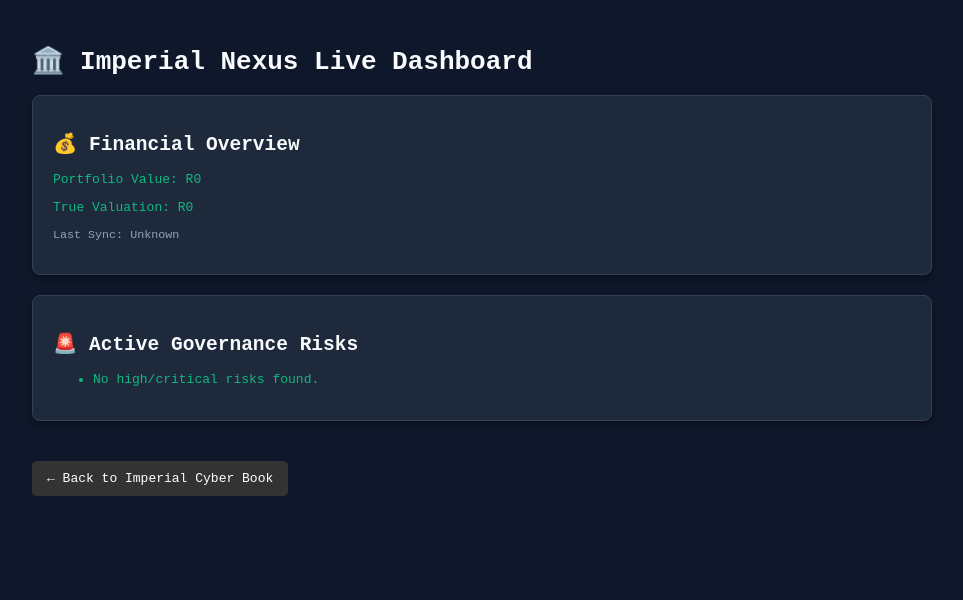
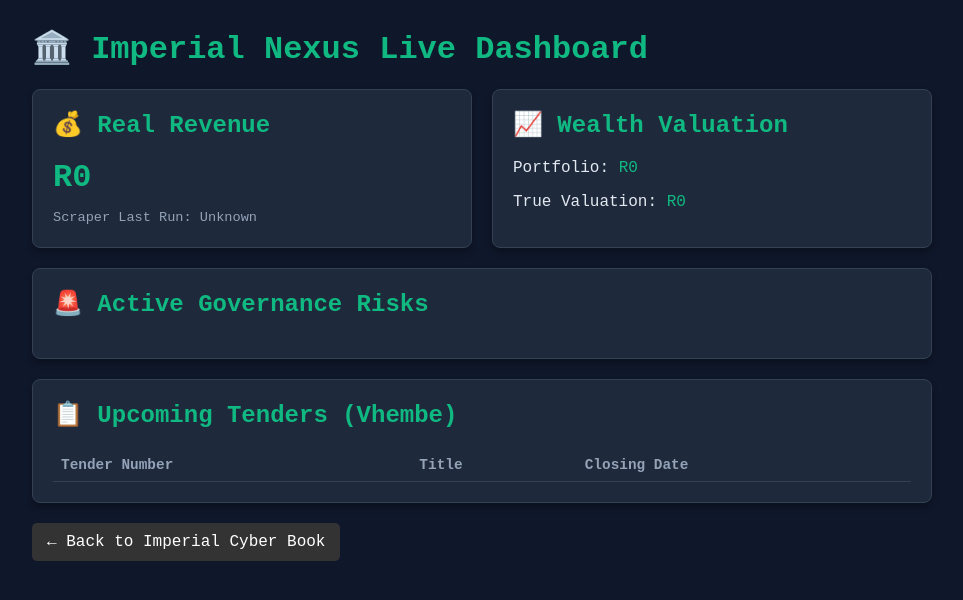
Before and after one commit to Humbulan/THE-IMPERIAL-CYBER-BOOK, a plain HTML site: page dashboard.html in a window 1280 px wide. Shown: the whole page, without its empty margins (158-1121 px from the left). Drawn offline with Linux system fonts and the light colour scheme.

Commit message:
Live Dashboard V2: Add Real Revenue and Tender Board

```diff
--- a/dashboard.html
+++ b/dashboard.html
@@ -5,12 +5,17 @@
     <meta name="viewport" content="width=device-width, initial-scale=1.0">
     <title>Imperial Nexus Dashboard</title>
     <style>
-        body { font-family: monospace; background: #0f172a; color: #10b981; padding: 20px; }
+        body { font-family: 'Courier New', monospace; background: #0f172a; color: #e2e8f0; padding: 20px; }
         .container { max-width: 900px; margin: auto; }
-        .card { background: #1e293b; padding: 20px; border-radius: 8px; border: 1px solid #334155; margin-bottom: 20px; box-shadow: 0 4px 6px rgba(0,0,0,0.3); }
-        h1, h2 { color: #f8fafc; }
+        .grid { display: grid; grid-template-columns: 1fr 1fr; gap: 20px; }
+        .card { background: #1e293b; padding: 20px; border-radius: 8px; border: 1px solid #334155; box-shadow: 0 4px 6px rgba(0,0,0,0.3); }
+        h1, h2 { color: #10b981; margin-top: 0; }
         .critical { color: #ef4444; font-weight: bold; }
         .high { color: #f59e0b; font-weight: bold; }
+        .money { font-size: 2em; color: #10b981; font-weight: bold; }
+        table { width: 100%; border-collapse: collapse; margin-top: 10px; font-size: 0.9em; }
+        th, td { text-align: left; padding: 8px; border-bottom: 1px solid #334155; }
+        th { color: #94a3b8; }
         .back-btn { display: inline-block; margin-top: 20px; padding: 10px 15px; background: #333; color: white; text-decoration: none; border-radius: 5px; }
     </style>
 </head>
@@ -18,14 +23,31 @@
 <div class="container">
     <h1>🏛️ Imperial Nexus Live Dashboard</h1>
 
-    <div class="card" id="wealth-panel">
-        <h2>💰 Financial Overview</h2>
-        <p>Loading wealth data...</p>
+    <div class="grid">
+        <div class="card">
+            <h2>💰 Real Revenue</h2>
+            <div class="money" id="revenue">R0</div>
+            <p style="color: #94a3b8; font-size: 0.85em; margin-bottom: 0;">Scraper Last Run: <span id="scrape-time"></span></p>
         </div>
 
         <div class="card">
+            <h2>📈 Wealth Valuation</h2>
+            <p>Portfolio: <span id="pv" style="color: #10b981;"></span></p>
+            <p>True Valuation: <span id="tv" style="color: #10b981;"></span></p>
+        </div>
+    </div>
+
+    <div class="card" style="margin-top: 20px;">
         <h2>🚨 Active Governance Risks</h2>
-        <ul id="risk-list">Loading risks...</ul>
+        <ul id="risk-list"></ul>
+    </div>
+
+    <div class="card" style="margin-top: 20px;">
+        <h2>📋 Upcoming Tenders (Vhembe)</h2>
+        <table>
+            <thead><tr><th>Tender Number</th><th>Title</th><th>Closing Date</th></tr></thead>
+            <tbody id="tender-list"></tbody>
+        </table>
     </div>
 
     <a href="index.html" class="back-btn">← Back to Imperial Cyber Book</a>
@@ -35,29 +57,32 @@
     fetch('dashboard_data.json')
         .then(response => response.json())
         .then(data => {
-            document.getElementById('wealth-panel').innerHTML = `
-                <h2>💰 Financial Overview</h2>
-                <p>Portfolio Value: R${Number(data.wealth.portfolio_value).toLocaleString()}</p>
-                <p>True Valuation: R${Number(data.wealth.true_valuation).toLocaleString()}</p>
-                <p style="color: #94a3b8; font-size: 0.9em;">Last Sync: ${data.last_updated}</p>
-            `;
+            // Revenue & Scraper
+            document.getElementById('revenue').innerText = `R${Number(data.real_revenue).toLocaleString()}`;
+            document.getElementById('scrape-time').innerText = data.last_scrape;
 
+            // Wealth
+            document.getElementById('pv').innerText = `R${Number(data.wealth.portfolio_value).toLocaleString()}`;
+            document.getElementById('tv').innerText = `R${Number(data.wealth.true_valuation).toLocaleString()}`;
+
+            // Risks
             const riskList = document.getElementById('risk-list');
-            riskList.innerHTML = '';
-            if (data.risks.length === 0) {
-                riskList.innerHTML = '<li>No high/critical risks found.</li>';
-            } else {
             data.risks.forEach(risk => {
                 const li = document.createElement('li');
                 const cssClass = risk.risk_level === 'critical' ? 'critical' : 'high';
                 li.innerHTML = `<span class="${cssClass}">[${risk.risk_level.toUpperCase()}]</span> ${risk.project_name} - <span style="color:#94a3b8;">${risk.status}</span>`;
                 riskList.appendChild(li);
             });
-            }
+
+            // Tenders
+            const tenderList = document.getElementById('tender-list');
+            data.tenders.forEach(tender => {
+                const tr = document.createElement('tr');
+                tr.innerHTML = `<td>${tender.tender_number}</td><td>${tender.title}</td><td>${tender.closing_date}</td>`;
+                tenderList.appendChild(tr);
+            });
         })
-        .catch(err => {
-            document.getElementById('wealth-panel').innerHTML = `<p class="critical">Error loading data. Run ./update_dashboard.sh</p>`;
-        });
+        .catch(err => console.error("Error loading data:", err));
 </script>
 </body>
 </html>
--- a/dashboard_data.json
+++ b/dashboard_data.json
@@ -1,8 +1,10 @@
 {
-  "last_updated": "Unknown",
+  "real_revenue": "0",
+  "last_scrape": "Unknown",
   "wealth": {
     "portfolio_value": "0",
     "true_valuation": "0"
   },
-  "risks": []
+  "risks": [],
+  "tenders": []
 }
```
Lines whose indentation alone changed are shown as unchanged.
